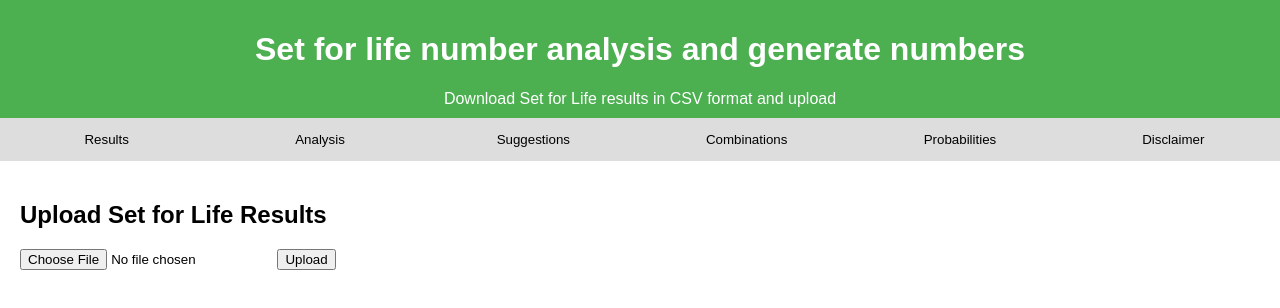
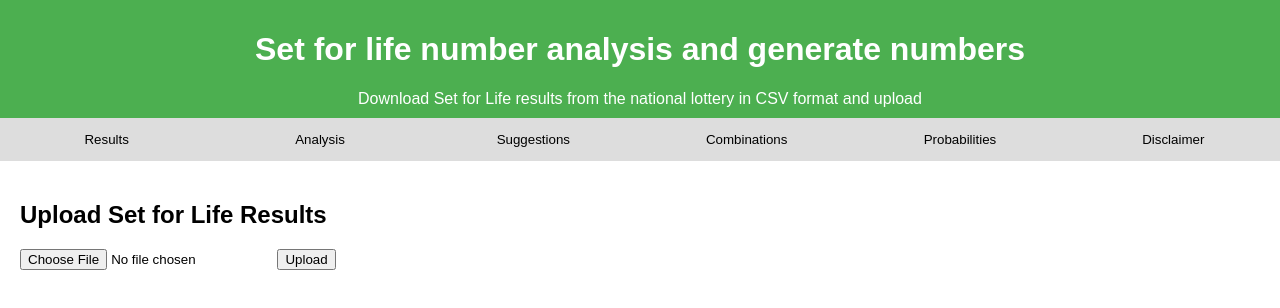
Before and after one commit to andy6679/analysis-and-generate-set-for-life-numbers, a plain HTML site: page index.html in a window 1280 px wide. Drawn offline with Linux system fonts and the light colour scheme.

Commit message:
Update index.html

```diff
--- a/index.html
+++ b/index.html
@@ -21,7 +21,7 @@
 <body>
     <header>
         <h1>Set for life number analysis and generate numbers</h1>
-        Download Set for Life results in CSV format and upload
+        Download Set for Life results from the national lottery in CSV format and upload
     </header>
     <div class="tabs">
         <button class="tablink" onclick="openTab(event, 'uploadTab')">Results</button>
```
